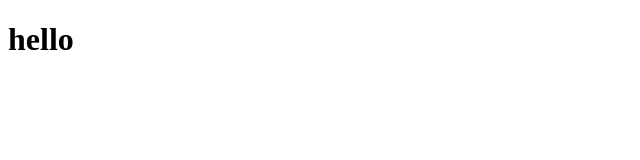
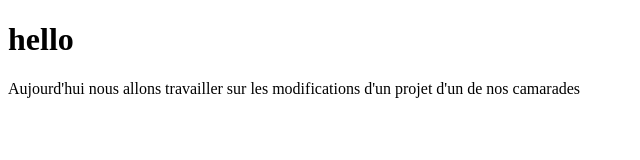
Before and after one commit to jay177/projet-test, a plain HTML site: page index.html in a window 1280 px wide. Shown: the whole page, without its empty margins (0-640 px from the left). Drawn offline with Linux system fonts and the light colour scheme.

Commit message:
Ajout d'une modification dans le projet d'un camarade

```diff
--- a/index.html
+++ b/index.html
@@ -9,6 +9,7 @@
 <body>
 
 <h1>hello</h1>
+<p> Aujourd'hui nous allons travailler sur les modifications d'un projet d'un de nos camarades</p>
 
 </body>
 </html>
```
